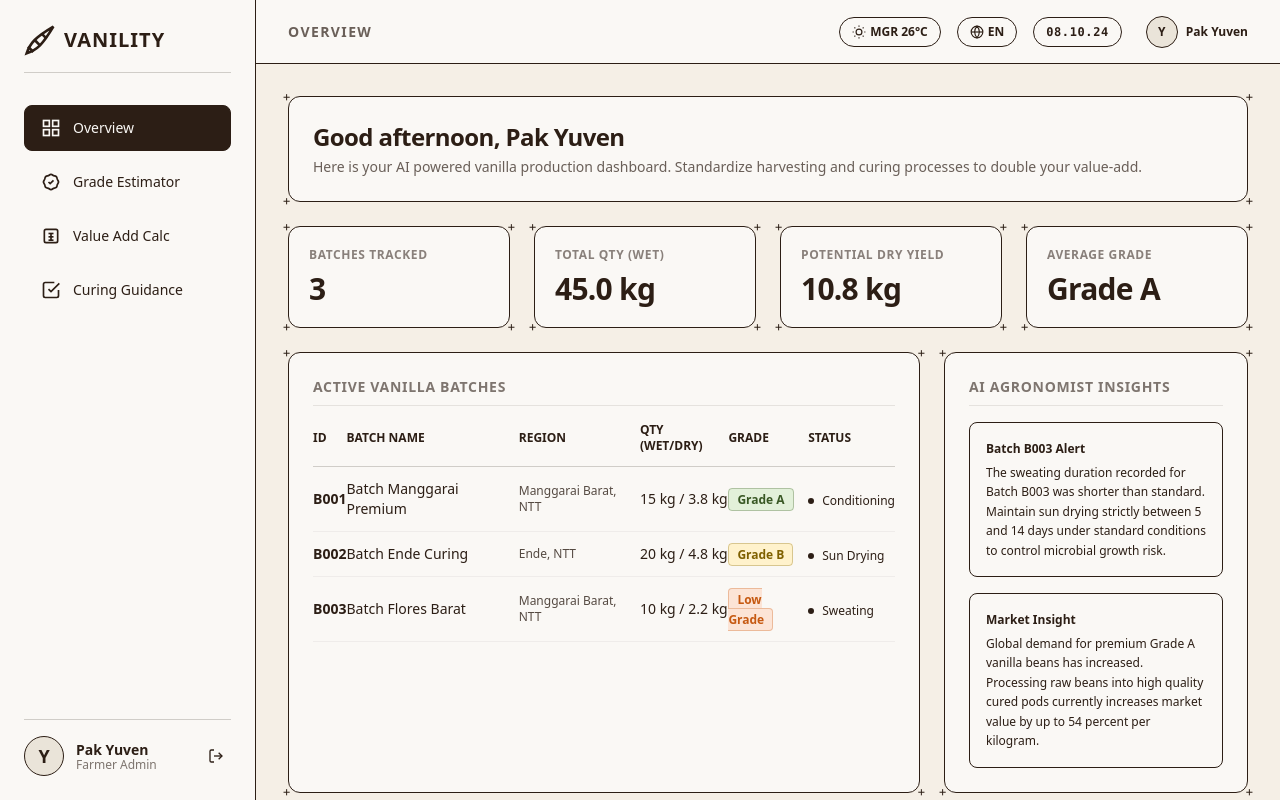
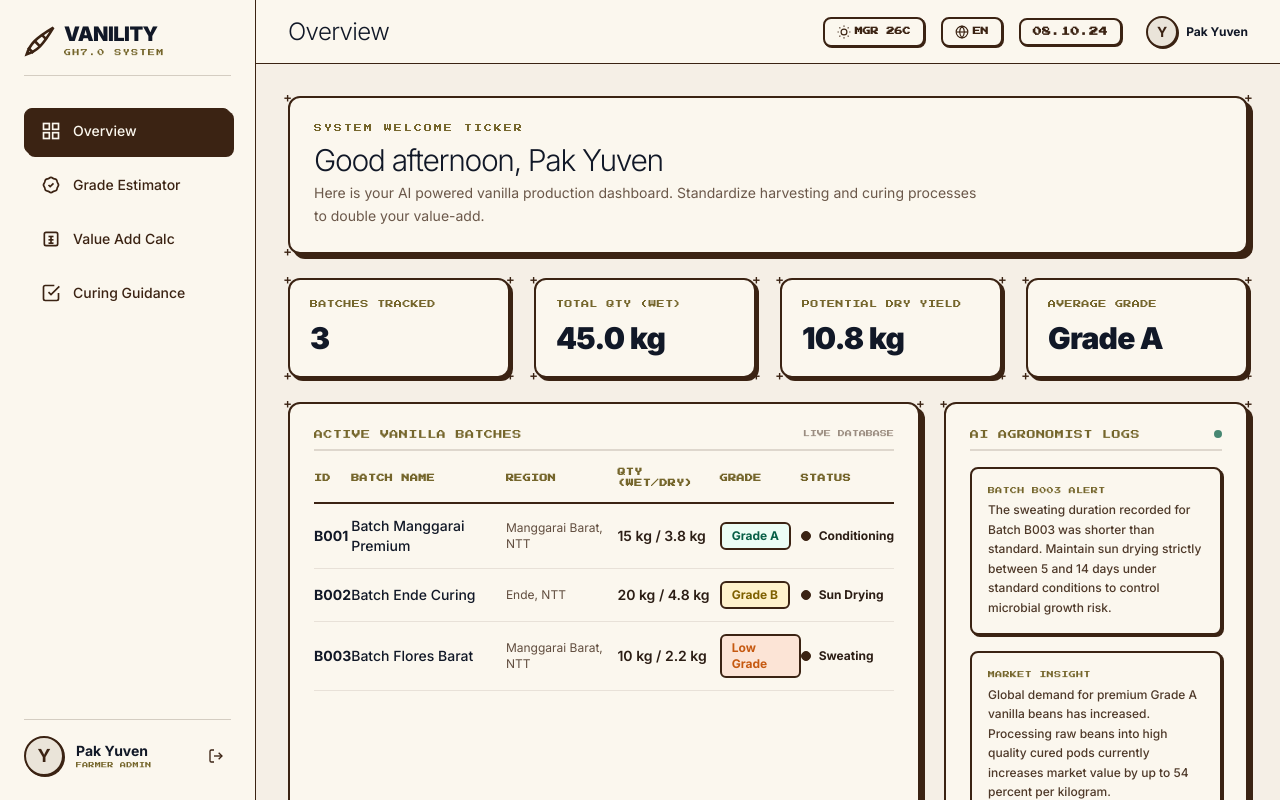
Before and after one commit to bit-loi/Vanility, a Next.js app in the folder frontend/: page / in a window 1280 px wide. Built offline with nearby package versions, Linux system fonts and the light colour scheme.

Commit message:
feat: implement core frontend UI components including dashboard tabs, calculator, and harvest estimator

```diff
--- a/frontend/app/globals.css
+++ b/frontend/app/globals.css
@@ -1,8 +1,20 @@
 @import "tailwindcss";
 
+@theme {
+  --font-sans: var(--font-sans), ui-sans-serif, system-ui;
+  --font-retro: var(--font-retro), monospace;
+  --color-primary-ink: #3b2313;
+  --color-accent-gold: #75662c;
+  --color-accent-bronze: #a88256;
+  --color-cream-base: #efeee7;
+  --color-card-cream: #fbf7ee;
+  --color-hero-olive: #393308;
+  --color-text-dark: #111827;
+}
+
 :root {
-  --background: #F7F4EB;
-  --foreground: #2C1E15;
+  --background: #efeee7;
+  --foreground: #3b2313;
 }
 
 body {
@@ -10,22 +22,54 @@ body {
   color: var(--foreground);
 }
 
-.wireframe-border {
-  border: 1px solid #2C1E15;
+.cartoon-shadow {
+  box-shadow: 3px 3px 0 0 #3b2313;
 }
 
-.wireframe-double-border {
-  border: 3px double #2C1E15;
+.cartoon-shadow-lg {
+  box-shadow: 5px 5px 0 0 #3b2313;
 }
 
-.wireframe-bg-card {
-  background-color: #FAF8F5;
+.cartoon-btn {
+  background-color: #fbf7ee;
+  border: 2px solid #3b2313;
+  color: #3b2313;
+  box-shadow: 0 3px 0 0 #3b2313;
+  transition: all 0.15s ease-in-out;
 }
 
-.wireframe-bg-sidebar {
-  background-color: #FAF8F5;
+.cartoon-btn:hover {
+  transform: translateY(-2px);
 }
 
-.wireframe-bg-header {
-  background-color: #FAF8F5;
+.cartoon-btn:active {
+  transform: translateY(2px);
+  box-shadow: none;
 }
+
+.cartoon-shine-container {
+  position: relative;
+  overflow: hidden;
+}
+
+.cartoon-shine-container::after {
+  content: "";
+  position: absolute;
+  top: 0;
+  left: -150%;
+  width: 50%;
+  height: 100%;
+  background: linear-gradient(
+    to right,
+    rgba(255, 255, 255, 0) 0%,
+    rgba(255, 255, 255, 0.3) 50%,
+    rgba(255, 255, 255, 0) 100%
+  );
+  transform: skewX(-25deg);
+  transition: none;
+}
+
+.cartoon-shine-container:hover::after {
+  left: 150%;
+  transition: all 0.6s ease-in-out;
+}
--- a/frontend/app/layout.tsx
+++ b/frontend/app/layout.tsx
@@ -1,14 +1,15 @@
 import type { Metadata } from "next";
-import { Geist, Geist_Mono } from "next/font/google";
+import { Inter, Press_Start_2P } from "next/font/google";
 import "./globals.css";
 
-const geistSans = Geist({
-  variable: "--font-geist-sans",
+const inter = Inter({
+  variable: "--font-sans",
   subsets: ["latin"],
 });
 
-const geistMono = Geist_Mono({
-  variable: "--font-geist-mono",
+const pressStart2P = Press_Start_2P({
+  weight: "400",
+  variable: "--font-retro",
   subsets: ["latin"],
 });
 
@@ -25,9 +26,9 @@ export default function RootLayout({
   return (
     <html
       lang="en"
-      className={`${geistSans.variable} ${geistMono.variable} h-full antialiased`}
+      className={`${inter.variable} ${pressStart2P.variable} h-full antialiased`}
     >
-      <body className="min-h-full flex flex-col">{children}</body>
+      <body className="min-h-full flex flex-col font-sans">{children}</body>
     </html>
   );
 }
--- a/frontend/components/Header.tsx
+++ b/frontend/components/Header.tsx
@@ -7,16 +7,16 @@ interface HeaderProps {
 
 export default function Header({ activeTab, timeStr }: HeaderProps) {
   return (
-    <header className="h-16 border-b border-[#2C1E15] bg-[#FAF8F5] px-8 flex items-center justify-between">
-      <h1 className="text-sm font-extrabold tracking-widest uppercase text-[#2C1E15]/70">
+    <header className="h-16 border-b border-primary-ink bg-card-cream px-8 flex items-center justify-between">
+      <h1 className="font-sans font-light text-2xl tracking-tight text-text-dark leading-none">
         {activeTab === 'overview' && 'Overview'}
         {activeTab === 'estimator' && 'Maturity & Grade Estimator'}
         {activeTab === 'calculator' && 'Value Addition Calculator'}
         {activeTab === 'guidance' && 'Curing Guidance Checklist'}
       </h1>
 
-      <div className="flex items-center space-x-4 text-xs font-semibold">
-        <div className="flex items-center px-3 py-1.5 rounded-full border border-[#2C1E15] bg-[#FAF8F5]">
+      <div className="flex items-center space-x-4 text-xs font-bold text-primary-ink">
+        <div className="flex items-center px-3 py-1.5 rounded-lg border-2 border-primary-ink bg-card-cream shadow-[1px_1px_0_0_#3b2313]">
           <svg className="w-3.5 h-3.5 mr-1" viewBox="0 0 24 24" fill="none" stroke="currentColor" strokeWidth="2">
             <circle cx="12" cy="12" r="5" />
             <line x1="12" y1="1" x2="12" y2="3" />
@@ -28,27 +28,27 @@ export default function Header({ activeTab, timeStr }: HeaderProps) {
             <line x1="4.22" y1="19.78" x2="5.64" y2="18.36" />
             <line x1="18.36" y1="5.64" x2="19.78" y2="4.22" />
           </svg>
-          <span>MGR 26°C</span>
+          <span className="font-retro text-[8px]">MGR 26C</span>
         </div>
 
-        <div className="flex items-center px-3 py-1.5 rounded-full border border-[#2C1E15] bg-[#FAF8F5]">
+        <div className="flex items-center px-3 py-1.5 rounded-lg border-2 border-primary-ink bg-card-cream shadow-[1px_1px_0_0_#3b2313]">
           <svg className="w-3.5 h-3.5 mr-1" viewBox="0 0 24 24" fill="none" stroke="currentColor" strokeWidth="2">
             <circle cx="12" cy="12" r="10" />
             <line x1="2" y1="12" x2="22" y2="12" />
             <path d="M12 2a15.3 15.3 0 0 1 4 10 15.3 15.3 0 0 1-4 10 15.3 15.3 0 0 1-4-10 15.3 15.3 0 0 1 4-10z" />
           </svg>
-          <span>EN</span>
+          <span className="font-retro text-[8px]">EN</span>
         </div>
 
-        <div className="px-3 py-1.5 rounded-full border border-[#2C1E15] bg-[#FAF8F5] font-mono tracking-wider">
+        <div className="px-3 py-1.5 rounded-lg border-2 border-primary-ink bg-card-cream shadow-[1px_1px_0_0_#3b2313] font-retro text-[9px] tracking-wider">
           {timeStr}
         </div>
 
         <div className="flex items-center space-x-2 pl-2">
-          <div className="w-8 h-8 rounded-full border border-[#2C1E15] bg-[#EAE4D9] flex items-center justify-center font-bold">
+          <div className="w-8 h-8 rounded-full border-2 border-primary-ink bg-[#EAE4D9] flex items-center justify-center font-bold text-sm shadow-[1px_1px_0_0_#3b2313]">
             Y
           </div>
-          <span className="font-bold text-xs text-[#2C1E15]">Pak Yuven</span>
+          <span className="font-bold text-xs text-text-dark">Pak Yuven</span>
         </div>
       </div>
     </header>
--- a/frontend/components/OverviewTab.tsx
+++ b/frontend/components/OverviewTab.tsx
@@ -11,13 +11,14 @@ interface OverviewTabProps {
 export default function OverviewTab({ batches, totalWetQty, totalDryQty, avgGrade }: OverviewTabProps) {
   return (
     <div className="space-y-6">
-      <div className="relative border border-[#2C1E15] p-6 rounded-xl bg-[#FAF8F5]">
-        <span className="absolute -top-1.5 -left-1.5 text-xs text-[#2C1E15] font-mono leading-none">+</span>
-        <span className="absolute -top-1.5 -right-1.5 text-xs text-[#2C1E15] font-mono leading-none">+</span>
-        <span className="absolute -bottom-1.5 -left-1.5 text-xs text-[#2C1E15] font-mono leading-none">+</span>
-        <span className="absolute -bottom-1.5 -right-1.5 text-xs text-[#2C1E15] font-mono leading-none">+</span>
-        <h2 className="text-2xl font-bold tracking-tight mb-1">Good afternoon, Pak Yuven</h2>
-        <p className="text-sm text-[#2C1E15]/70">Here is your AI powered vanilla production dashboard. Standardize harvesting and curing processes to double your value-add.</p>
+      <div className="relative border-2 border-primary-ink p-6 rounded-xl bg-card-cream cartoon-shadow-lg">
+        <span className="absolute -top-1.5 -left-1.5 text-xs text-primary-ink font-mono leading-none font-bold">+</span>
+        <span className="absolute -top-1.5 -right-1.5 text-xs text-primary-ink font-mono leading-none font-bold">+</span>
+        <span className="absolute -bottom-1.5 -left-1.5 text-xs text-primary-ink font-mono leading-none font-bold">+</span>
+        <span className="absolute -bottom-1.5 -right-1.5 text-xs text-primary-ink font-mono leading-none font-bold">+</span>
+        <p className="font-retro text-[8px] tracking-[0.25em] text-accent-gold mb-2 uppercase">System Welcome Ticker</p>
+        <h2 className="text-3xl font-light tracking-[-0.045em] text-text-dark mb-1">Good afternoon, Pak Yuven</h2>
+        <p className="text-sm text-primary-ink/75 max-w-2xl leading-relaxed">Here is your AI powered vanilla production dashboard. Standardize harvesting and curing processes to double your value-add.</p>
       </div>
 
       <div className="grid grid-cols-1 md:grid-cols-4 gap-6">
@@ -27,57 +28,62 @@ export default function OverviewTab({ batches, totalWetQty, totalDryQty, avgGrad
           { label: 'Potential Dry Yield', value: `${totalDryQty.toFixed(1)} kg` },
           { label: 'Average Grade', value: avgGrade }
         ].map((kpi, idx) => (
-          <div key={idx} className="relative border border-[#2C1E15] p-5 rounded-xl bg-[#FAF8F5] flex flex-col justify-between">
-            <span className="absolute -top-1.5 -left-1.5 text-xs text-[#2C1E15] font-mono leading-none">+</span>
-            <span className="absolute -top-1.5 -right-1.5 text-xs text-[#2C1E15] font-mono leading-none">+</span>
-            <span className="absolute -bottom-1.5 -left-1.5 text-xs text-[#2C1E15] font-mono leading-none">+</span>
-            <span className="absolute -bottom-1.5 -right-1.5 text-xs text-[#2C1E15] font-mono leading-none">+</span>
-            <span className="text-xs font-bold uppercase tracking-wider text-[#2C1E15]/55">{kpi.label}</span>
-            <span className="text-3xl font-black mt-2 tracking-tight">{kpi.value}</span>
+          <div key={idx} className="relative border-2 border-primary-ink p-5 rounded-xl bg-card-cream cartoon-shadow flex flex-col justify-between">
+            <span className="absolute -top-1.5 -left-1.5 text-xs text-primary-ink font-mono leading-none font-bold">+</span>
+            <span className="absolute -top-1.5 -right-1.5 text-xs text-primary-ink font-mono leading-none font-bold">+</span>
+            <span className="absolute -bottom-1.5 -left-1.5 text-xs text-primary-ink font-mono leading-none font-bold">+</span>
+            <span className="absolute -bottom-1.5 -right-1.5 text-xs text-primary-ink font-mono leading-none font-bold">+</span>
+            <span className="font-retro text-[8px] tracking-wider text-accent-gold uppercase leading-none">{kpi.label}</span>
+            <span className="text-3xl font-black mt-3 tracking-tight text-text-dark">{kpi.value}</span>
           </div>
         ))}
       </div>
 
       <div className="grid grid-cols-1 lg:grid-cols-3 gap-6">
-        <div className="relative border border-[#2C1E15] p-6 rounded-xl bg-[#FAF8F5] lg:col-span-2">
-          <span className="absolute -top-1.5 -left-1.5 text-xs text-[#2C1E15] font-mono leading-none">+</span>
-          <span className="absolute -top-1.5 -right-1.5 text-xs text-[#2C1E15] font-mono leading-none">+</span>
-          <span className="absolute -bottom-1.5 -left-1.5 text-xs text-[#2C1E15] font-mono leading-none">+</span>
-          <span className="absolute -bottom-1.5 -right-1.5 text-xs text-[#2C1E15] font-mono leading-none">+</span>
-          <h3 className="text-sm font-bold uppercase tracking-wider text-[#2C1E15]/60 mb-4 border-b border-[#2C1E15]/10 pb-2">Active Vanilla Batches</h3>
+        <div className="relative border-2 border-primary-ink p-6 rounded-xl bg-card-cream cartoon-shadow-lg lg:col-span-2">
+          <span className="absolute -top-1.5 -left-1.5 text-xs text-primary-ink font-mono leading-none font-bold">+</span>
+          <span className="absolute -top-1.5 -right-1.5 text-xs text-primary-ink font-mono leading-none font-bold">+</span>
+          <span className="absolute -bottom-1.5 -left-1.5 text-xs text-primary-ink font-mono leading-none font-bold">+</span>
+          <span className="absolute -bottom-1.5 -right-1.5 text-xs text-primary-ink font-mono leading-none font-bold">+</span>
+
+          <div className="flex justify-between items-center mb-4 border-b-2 border-primary-ink/15 pb-2">
+            <h3 className="font-retro text-[9px] tracking-wider text-accent-gold uppercase">Active Vanilla Batches</h3>
+            <span className="font-retro text-[7px] text-primary-ink/50 uppercase">Live Database</span>
+          </div>
+
           <div className="overflow-x-auto">
             <table className="w-full text-left text-sm border-collapse">
               <thead>
-                <tr className="border-b border-[#2C1E15]/20">
-                  <th className="pb-3 font-bold uppercase text-xs">ID</th>
-                  <th className="pb-3 font-bold uppercase text-xs">Batch Name</th>
-                  <th className="pb-3 font-bold uppercase text-xs">Region</th>
-                  <th className="pb-3 font-bold uppercase text-xs">Qty (Wet/Dry)</th>
-                  <th className="pb-3 font-bold uppercase text-xs">Grade</th>
-                  <th className="pb-3 font-bold uppercase text-xs">Status</th>
+                <tr className="border-b-2 border-primary-ink">
+                  <th className="pb-3 font-retro text-[8px] tracking-wider text-accent-gold uppercase">ID</th>
+                  <th className="pb-3 font-retro text-[8px] tracking-wider text-accent-gold uppercase">Batch Name</th>
+                  <th className="pb-3 font-retro text-[8px] tracking-wider text-accent-gold uppercase">Region</th>
+                  <th className="pb-3 font-retro text-[8px] tracking-wider text-accent-gold uppercase">Qty (Wet/Dry)</th>
+                  <th className="pb-3 font-retro text-[8px] tracking-wider text-accent-gold uppercase">Grade</th>
+                  <th className="pb-3 font-retro text-[8px] tracking-wider text-accent-gold uppercase">Status</th>
                 </tr>
               </thead>
               <tbody>
                 {batches.map((batch, idx) => (
-                  <tr key={idx} className="border-b border-[#2C1E15]/5 hover:bg-[#FAF8F5]/50">
-                    <td className="py-3 font-bold">{batch.id}</td>
-                    <td className="py-3">{batch.name}</td>
-                    <td className="py-3 text-xs text-[#2C1E15]/80">{batch.region}</td>
-                    <td className="py-3">{batch.qtyWet} kg / {batch.qtyDry} kg</td>
+                  <tr key={idx} className="border-b border-primary-ink/10 hover:bg-cream-base/50 transition-colors">
+                    <td className="py-3 font-bold text-text-dark">{batch.id}</td>
+                    <td className="py-3 font-medium text-text-dark">{batch.name}</td>
+                    <td className="py-3 text-xs text-primary-ink/80">{batch.region}</td>
+                    <td className="py-3 font-semibold">{batch.qtyWet} kg / {batch.qtyDry} kg</td>
                     <td className="py-3">
-                      <span className={`px-2 py-0.5 rounded text-xs font-bold border ${
+                      <span className={`inline-block px-2.5 py-1 rounded-md text-xs font-bold border-2 border-primary-ink ${
                         batch.grade === 'Grade A'
-                          ? 'bg-[#E2F0D9] text-[#385723] border-[#385723]/30'
+                          ? 'bg-[#ecfdf5] text-[#065f46]'
                           : batch.grade === 'Grade B'
-                          ? 'bg-[#FFF2CC] text-[#7F6000] border-[#7F6000]/30'
-                          : 'bg-[#FCE4D6] text-[#C65911] border-[#C65911]/30'
+                          ? 'bg-[#FFF2CC] text-[#7F6000]'
+                          : 'bg-[#FCE4D6] text-[#C65911]'
                       }`}>
                         {batch.grade}
                       </span>
                     </td>
                     <td className="py-3">
-                      <span className="inline-flex items-center text-xs">
-                        <span className="w-1.5 h-1.5 rounded-full bg-[#2C1E15] mr-2"></span>
+                      <span className="inline-flex items-center text-xs font-bold">
+                        <span className="w-2.5 h-2.5 rounded-full bg-primary-ink border border-primary-ink mr-2"></span>
                         {batch.status}
                       </span>
                     </td>
@@ -88,20 +94,25 @@ export default function OverviewTab({ batches, totalWetQty, totalDryQty, avgGrad
           </div>
         </div>
 
-        <div className="relative border border-[#2C1E15] p-6 rounded-xl bg-[#FAF8F5]">
-          <span className="absolute -top-1.5 -left-1.5 text-xs text-[#2C1E15] font-mono leading-none">+</span>
-          <span className="absolute -top-1.5 -right-1.5 text-xs text-[#2C1E15] font-mono leading-none">+</span>
-          <span className="absolute -bottom-1.5 -left-1.5 text-xs text-[#2C1E15] font-mono leading-none">+</span>
-          <span className="absolute -bottom-1.5 -right-1.5 text-xs text-[#2C1E15] font-mono leading-none">+</span>
-          <h3 className="text-sm font-bold uppercase tracking-wider text-[#2C1E15]/60 mb-4 border-b border-[#2C1E15]/10 pb-2">AI Agronomist Insights</h3>
+        <div className="relative border-2 border-primary-ink p-6 rounded-xl bg-card-cream cartoon-shadow-lg">
+          <span className="absolute -top-1.5 -left-1.5 text-xs text-primary-ink font-mono leading-none font-bold">+</span>
+          <span className="absolute -top-1.5 -right-1.5 text-xs text-primary-ink font-mono leading-none font-bold">+</span>
+          <span className="absolute -bottom-1.5 -left-1.5 text-xs text-primary-ink font-mono leading-none font-bold">+</span>
+          <span className="absolute -bottom-1.5 -right-1.5 text-xs text-primary-ink font-mono leading-none font-bold">+</span>
+
+          <div className="flex justify-between items-center mb-4 border-b-2 border-primary-ink/15 pb-2">
+            <h3 className="font-retro text-[9px] tracking-wider text-accent-gold uppercase">AI Agronomist logs</h3>
+            <span className="w-2 h-2 rounded-full bg-[#065f46] animate-pulse"></span>
+          </div>
+
           <div className="space-y-4">
-            <div className="p-4 rounded-lg bg-[#FAF8F5] border border-[#2C1E15] text-xs leading-relaxed">
-              <p className="font-bold mb-1">Batch B003 Alert</p>
-              <p>The sweating duration recorded for Batch B003 was shorter than standard. Maintain sun drying strictly between 5 and 14 days under standard conditions to control microbial growth risk.</p>
+            <div className="p-4 rounded-lg bg-card-cream border-2 border-primary-ink text-xs leading-relaxed shadow-[2px_2px_0_0_#3b2313]">
+              <p className="font-retro text-[7px] tracking-wider text-accent-gold uppercase mb-1">Batch B003 Alert</p>
+              <p className="text-primary-ink/90 font-medium">The sweating duration recorded for Batch B003 was shorter than standard. Maintain sun drying strictly between 5 and 14 days under standard conditions to control microbial growth risk.</p>
             </div>
-            <div className="p-4 rounded-lg bg-[#FAF8F5] border border-[#2C1E15] text-xs leading-relaxed">
-              <p className="font-bold mb-1">Market Insight</p>
-              <p>Global demand for premium Grade A vanilla beans has increased. Processing raw beans into high quality cured pods currently increases market value by up to 54 percent per kilogram.</p>
+            <div className="p-4 rounded-lg bg-card-cream border-2 border-primary-ink text-xs leading-relaxed shadow-[2px_2px_0_0_#3b2313]">
+              <p className="font-retro text-[7px] tracking-wider text-accent-gold uppercase mb-1">Market Insight</p>
+              <p className="text-primary-ink/90 font-medium">Global demand for premium Grade A vanilla beans has increased. Processing raw beans into high quality cured pods currently increases market value by up to 54 percent per kilogram.</p>
             </div>
           </div>
         </div>
--- a/frontend/components/Sidebar.tsx
+++ b/frontend/components/Sidebar.tsx
@@ -7,16 +7,19 @@ interface SidebarProps {
 
 export default function Sidebar({ activeTab, setActiveTab }: SidebarProps) {
   return (
-    <aside className="w-64 border-r border-[#2C1E15] bg-[#FAF8F5] flex flex-col justify-between p-6">
+    <aside className="w-64 border-r border-primary-ink bg-card-cream flex flex-col justify-between p-6">
       <div>
-        <div className="flex items-center mb-8 pb-4 border-b border-[#2C1E15]/20">
-          <svg className="w-8 h-8 mr-2 text-[#2C1E15]" viewBox="0 0 24 24" fill="none" stroke="currentColor" strokeWidth="2">
+        <div className="flex items-center mb-8 pb-4 border-b border-primary-ink/20">
+          <svg className="w-8 h-8 mr-2 text-primary-ink" viewBox="0 0 24 24" fill="none" stroke="currentColor" strokeWidth="2">
             <path d="M2 22C2 22 8 20 12 16C16 12 22 2 22 2C22 2 12 8 8 12C4 16 2 22 2 22Z" />
             <path d="M12 16L8 12" />
             <path d="M17 11L13 7" />
             <path d="M7 21L3 17" />
           </svg>
-          <span className="text-xl font-bold tracking-wider">VANILITY</span>
+          <div className="flex flex-col">
+            <span className="text-xl font-black tracking-tight leading-none text-text-dark">VANILITY</span>
+            <span className="font-retro text-[7px] tracking-[0.2em] text-accent-gold mt-1">GH7.0 SYSTEM</span>
+          </div>
         </div>
 
         <nav className="space-y-2">
@@ -24,8 +27,8 @@ export default function Sidebar({ activeTab, setActiveTab }: SidebarProps) {
             onClick={() => setActiveTab('overview')}
             className={`w-full flex items-center space-x-3 px-4 py-3 rounded-lg border transition-all ${
               activeTab === 'overview'
-                ? 'bg-[#2C1E15] text-[#FAF8F5] border-[#2C1E15]'
-                : 'hover:bg-[#EAE4D9] border-transparent text-[#2C1E15]'
+                ? 'bg-primary-ink text-card-cream border-primary-ink cartoon-shadow'
+                : 'hover:bg-cream-base border-transparent text-primary-ink'
             }`}
           >
             <svg className="w-5 h-5" viewBox="0 0 24 24" fill="none" stroke="currentColor" strokeWidth="2">
@@ -41,8 +44,8 @@ export default function Sidebar({ activeTab, setActiveTab }: SidebarProps) {
             onClick={() => setActiveTab('estimator')}
             className={`w-full flex items-center space-x-3 px-4 py-3 rounded-lg border transition-all ${
               activeTab === 'estimator'
-                ? 'bg-[#2C1E15] text-[#FAF8F5] border-[#2C1E15]'
-                : 'hover:bg-[#EAE4D9] border-transparent text-[#2C1E15]'
+                ? 'bg-primary-ink text-card-cream border-primary-ink cartoon-shadow'
+                : 'hover:bg-cream-base border-transparent text-primary-ink'
             }`}
           >
             <svg className="w-5 h-5" viewBox="0 0 24 24" fill="none" stroke="currentColor" strokeWidth="2">
@@ -55,8 +58,8 @@ export default function Sidebar({ activeTab, setActiveTab }: SidebarProps) {
             onClick={() => setActiveTab('calculator')}
             className={`w-full flex items-center space-x-3 px-4 py-3 rounded-lg border transition-all ${
               activeTab === 'calculator'
-                ? 'bg-[#2C1E15] text-[#FAF8F5] border-[#2C1E15]'
-                : 'hover:bg-[#EAE4D9] border-transparent text-[#2C1E15]'
+                ? 'bg-primary-ink text-card-cream border-primary-ink cartoon-shadow'
+                : 'hover:bg-cream-base border-transparent text-primary-ink'
             }`}
           >
             <svg className="w-5 h-5" viewBox="0 0 24 24" fill="none" stroke="currentColor" strokeWidth="2">
@@ -73,8 +76,8 @@ export default function Sidebar({ activeTab, setActiveTab }: SidebarProps) {
             onClick={() => setActiveTab('guidance')}
             className={`w-full flex items-center space-x-3 px-4 py-3 rounded-lg border transition-all ${
               activeTab === 'guidance'
-                ? 'bg-[#2C1E15] text-[#FAF8F5] border-[#2C1E15]'
-                : 'hover:bg-[#EAE4D9] border-transparent text-[#2C1E15]'
+                ? 'bg-primary-ink text-card-cream border-primary-ink cartoon-shadow'
+                : 'hover:bg-cream-base border-transparent text-primary-ink'
             }`}
           >
             <svg className="w-5 h-5" viewBox="0 0 24 24" fill="none" stroke="currentColor" strokeWidth="2">
@@ -86,17 +89,17 @@ export default function Sidebar({ activeTab, setActiveTab }: SidebarProps) {
         </nav>
       </div>
 
-      <div className="border-t border-[#2C1E15]/20 pt-4 flex items-center justify-between">
+      <div className="border-t border-primary-ink/20 pt-4 flex items-center justify-between">
         <div className="flex items-center space-x-3">
-          <div className="w-10 h-10 rounded-full border border-[#2C1E15] bg-[#EAE4D9] flex items-center justify-center font-bold text-lg">
+          <div className="w-10 h-10 rounded-full border-2 border-primary-ink bg-[#EAE4D9] flex items-center justify-center font-bold text-lg text-primary-ink shadow-[1px_1px_0_0_#3b2313]">
             Y
           </div>
           <div>
-            <p className="text-sm font-bold leading-tight">Pak Yuven</p>
-            <p className="text-xs text-[#2C1E15]/60 leading-none">Farmer Admin</p>
+            <p className="text-sm font-bold leading-tight text-text-dark">Pak Yuven</p>
+            <p className="font-retro text-[6px] tracking-wider text-accent-gold mt-0.5">FARMER ADMIN</p>
           </div>
         </div>
-        <button className="p-1.5 hover:bg-[#EAE4D9] rounded-lg transition-colors border border-transparent">
+        <button className="p-1.5 hover:bg-[#EAE4D9] rounded-lg transition-colors border border-transparent text-primary-ink">
           <svg className="w-4 h-4" viewBox="0 0 24 24" fill="none" stroke="currentColor" strokeWidth="2">
             <path d="M9 21H5a2 2 0 0 1-2-2V5a2 2 0 0 1 2-2h4" />
             <polyline points="16 17 21 12 16 7" />
```
Also changed, not shown: frontend/components/CalculatorTab.tsx (+38 -30 lines), frontend/components/EstimatorTab.tsx (+69 -61 lines), frontend/components/GuidanceTab.tsx (+22 -20 lines).
